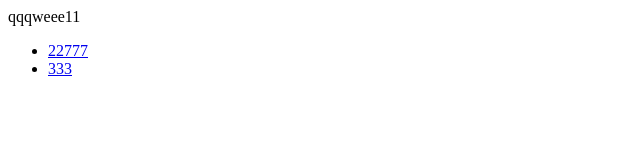
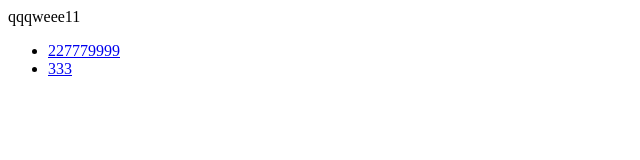
Before and after one commit to MfalmeWaWafu/JSONToHTML, a plain HTML site: page index.html in a window 1280 px wide. Shown: the full height of the page, 0-640 px from the left. Drawn offline with Linux system fonts and the light colour scheme.

Commit message:
Some message

```diff
--- a/index.html
+++ b/index.html
@@ -1 +1 @@
-<!doctype html><html><head><title> Тест </title></head><body><div>qqqweee11</div><div><ul><li><a href = "./2.html" > 22777 </a></li><li><a href = "./3.html" > 333 </a></li><ul></div></body></html>
+<!doctype html><html><head><title> Тест </title></head><body><div>qqqweee11</div><div><ul><li><a href = "./2.html" > 227779999 </a></li><li><a href = "./3.html" > 333 </a></li><ul></div></body></html>
```
